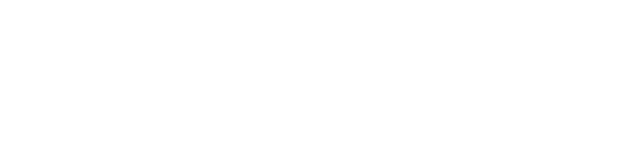
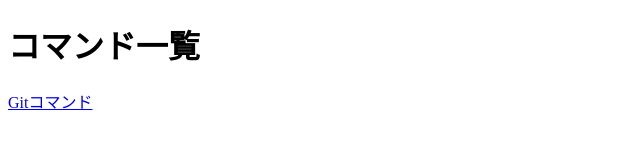
Before and after one commit to itpracticeaddress/IT_Material, a plain HTML site: page command_list/command_list.html in a window 1280 px wide. Shown: the whole page, without its empty margins (0-640 px from the left). Drawn offline with Linux system fonts and the light colour scheme.

Commit message:
Gitコマンド一覧ページへのリンクを追加

```diff
--- a/command_list/command_list.html
+++ b/command_list/command_list.html
@@ -1,11 +1,15 @@
 <!DOCTYPE html>
 <html lang="en">
+
 <head>
     <meta charset="UTF-8">
     <meta name="viewport" content="width=device-width, initial-scale=1.0">
     <title>コマンド一覧</title>
 </head>
+
 <body>
+    <h1>コマンド一覧</h1>
+    <p><a href="git_command_list.html">Gitコマンド</a></p>
+</body>
 
-</body>
 </html>
```
